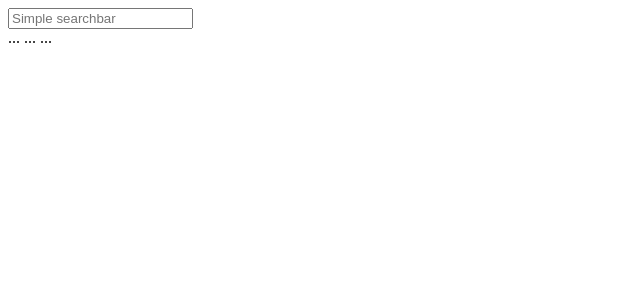
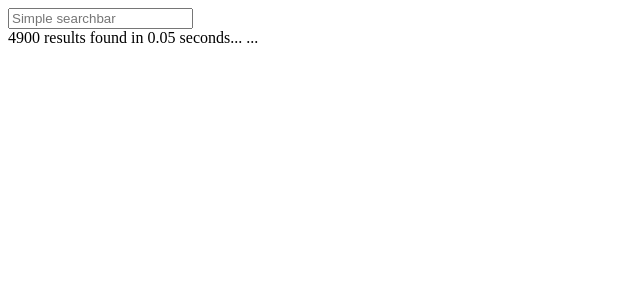
Before and after one commit to lukasgs98/algolia-react, a React (Vite) app: page / in a window 1280 px wide. Shown: the top 300 px of the page, without its empty margins (0-640 px from the left). Built offline with nearby package versions, Linux system fonts and the light colour scheme.

Commit message:
Add search meta data component

```diff
--- a/src/components/App.jsx
+++ b/src/components/App.jsx
@@ -1,6 +1,6 @@
 import React from "react";
 import Searchbar from "./Searchbar";
-import Card from "./Card";
+import SearchMetaData from "./SearchMetaData";
 
 function App() {
     return (
@@ -9,7 +9,7 @@ function App() {
                 <Searchbar placeholder="Simple searchbar"/>
             </div>
             <div class="middle-container">
-                ...
+                <SearchMetaData numberHits="4900" searchSpeed="0.05"/>
                 ...
                 ...
             </div>
--- /dev/null
+++ b/src/components/SearchMetaData.jsx
@@ -0,0 +1,12 @@
+import React from "react";
+
+function SearchMetaData (props) {
+    return (
+        <>
+            <span class="search-results-number">{props.numberHits} results found </span>
+            <span class="seach-results-speed">in {props.searchSpeed} seconds</span>
+        </>
+    )
+}
+
+export default SearchMetaData;
```
